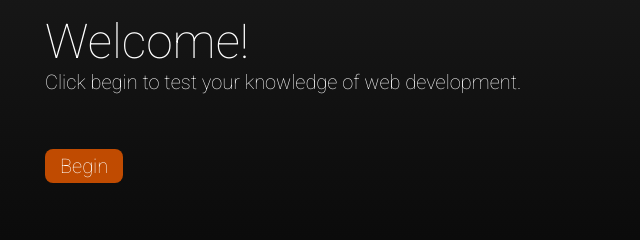
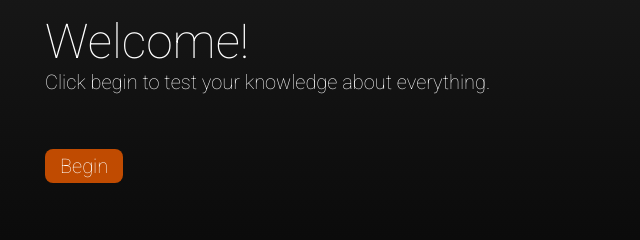
Before and after one commit to tpeelstand/flexion-mini-project, a plain HTML site: page index.html in a window 1280 px wide. Shown: the part 240-480 px from the top of the page, 23-663 px from the left. Drawn offline with Linux system fonts and the light colour scheme.

Commit message:
Update Index
Updated working of intro sentence.

```diff
--- a/index.html
+++ b/index.html
@@ -19,7 +19,7 @@
 
             <div class="intro {{ (activeQuestion > -1) ? 'inactive' : 'active' }}">
                 <h2>Welcome!</h2>
-                <p>Click begin to test your knowledge of web development.</p>
+                <p>Click begin to test your knowledge about everything.</p>
                 <p class="btn" data-ng-click="activeQuestion = 0">Begin</p>
             </div>
 
```
